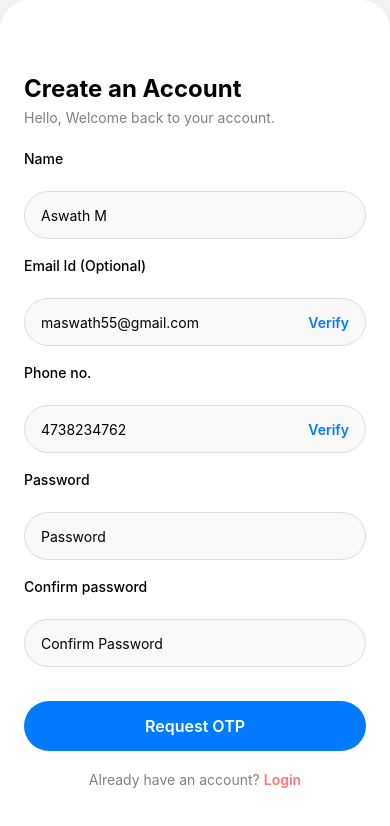
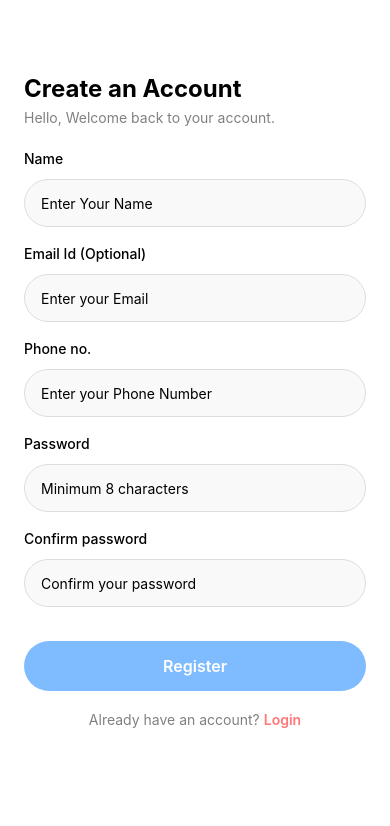
Before and after one commit to aswath06/BrickSync, a React Native app: screen /CreateAccountScreen in a window 390 px wide. Shown: the top 826 px of the page. Built offline with nearby package versions, Linux system fonts and the light colour scheme.

Commit message:
create a accoutn

```diff
--- a/package.json
+++ b/package.json
@@ -10,13 +10,15 @@
     "test": "jest"
   },
   "dependencies": {
+    "@react-native-async-storage/async-storage": "^2.2.0",
     "@react-navigation/native": "^7.1.14",
     "@react-navigation/native-stack": "^7.3.21",
     "react": "18.3.1",
     "react-native": "0.75.5",
     "react-native-safe-area-context": "^5.5.1",
     "react-native-screens": "^4.11.1",
-    "react-native-svg": "^15.12.0"
+    "react-native-svg": "^15.12.0",
+    "zustand": "^5.0.6"
   },
   "devDependencies": {
     "@babel/core": "^7.20.0",
--- a/src/Screens/CreateAccountScreen.tsx
+++ b/src/Screens/CreateAccountScreen.tsx
@@ -1,117 +1,227 @@
-import React, { useState } from 'react';
+import React, { useEffect, useState } from 'react';
 import {
   View,
   Text,
   TextInput,
   StyleSheet,
   TouchableOpacity,
+  Alert,
+  ScrollView,
 } from 'react-native';
+import { useAccountStore } from '../stores/useAccountStore';
 
-export const CreateAccountScreen = ({ navigation }) => {
+export const CreateAccountScreen = ({ navigation, route }) => {
   const [name, setName] = useState('');
   const [email, setEmail] = useState('');
   const [phone, setPhone] = useState('');
   const [password, setPassword] = useState('');
   const [confirmPassword, setConfirmPassword] = useState('');
+  const [verifiedPhone, setVerifiedPhone] = useState(false);
+  const [emailError, setEmailError] = useState('');
+  const [passwordMatchError, setPasswordMatchError] = useState('');
 
-  const handleVerify = (type: 'phone' | 'email') => {
-    console.log(`Verifying ${type}...`);
+  const setAccount = useAccountStore((state) => state.setAccount);
+
+  useEffect(() => {
+    const params = route?.params || {};
+    if (params.verified && params.type === 'phone') {
+      setVerifiedPhone(true);
+      setPhone(params.contact || '');
+      setAccount({ verifiedPhone: true, phone: params.contact });
+    }
+
+    const account = useAccountStore.getState().account;
+    setName(account.name || '');
+    setEmail(account.email || '');
+    setPassword(account.password || '');
+    setConfirmPassword(account.confirmPassword || '');
+  }, [route?.params]);
+
+  const isValidEmail = (email) =>
+    /^[^\s@]+@[^\s@]+\.[^\s@]+$/.test(email) || email === '';
+
+  const isStrongPassword = (pwd) => pwd.length >= 8;
+
+  const isFormValid =
+    name.trim() !== '' &&
+    phone.length === 10 &&
+    password.trim() !== '' &&
+    confirmPassword.trim() !== '' &&
+    password === confirmPassword &&
+    isStrongPassword(password) &&
+    verifiedPhone &&
+    isValidEmail(email);
+
+  const handleVerifyPhone = () => {
+    if (phone.length !== 10) {
+      Alert.alert('Error', 'Enter a valid 10-digit phone number');
+      return;
+    }
+
+    setAccount({
+      name,
+      email,
+      phone,
+      password,
+      confirmPassword,
+      verifiedPhone: false,
+    });
+
+    navigation.navigate('Otp', {
+      contact: phone,
+      type: 'phone',
+      source: 'create',
+      name,
+      email,
+      password,
+      confirmPassword,
+    });
+  };
+
+  const handleRegister = () => {
+    setAccount({
+      name,
+      email,
+      phone,
+      password,
+      confirmPassword,
+      verifiedPhone,
+    });
+
+    console.log('Registered Account:', {
+      name,
+      email,
+      phone,
+      password,
+      confirmPassword,
+      verifiedPhone,
+    });
+
+    Alert.alert('Success', 'Account registered successfully!');
   };
 
   return (
-    <View style={styles.container}>
+    <View style={{ flex: 1, backgroundColor: '#fff' }}>
+      <ScrollView contentContainerStyle={styles.container} showsVerticalScrollIndicator={false}>
         <Text style={styles.title}>Create an Account</Text>
         <Text style={styles.subtitle}>Hello, Welcome back to your account.</Text>
 
         <View style={styles.inputBox}>
           <Text style={styles.label}>Name</Text>
           <TextInput
-          placeholder="Aswath M"
+            placeholder="Enter Your Name"
             value={name}
-          onChangeText={setName}
+            onChangeText={(val) => {
+              setName(val);
+              setAccount({ name: val });
+            }}
             style={styles.input}
           />
         </View>
 
         <View style={styles.inputBox}>
           <Text style={styles.label}>Email Id (Optional)</Text>
-        <View style={styles.inlineInput}>
           <TextInput
-            placeholder="maswath55@gmail.com"
+            placeholder="Enter your Email"
             value={email}
-            onChangeText={setEmail}
-            style={styles.inlineTextInput}
+            onChangeText={(val) => {
+              setEmail(val);
+              setAccount({ email: val });
+              setEmailError(isValidEmail(val) ? '' : 'Invalid email format');
+            }}
+            style={styles.input}
             keyboardType="email-address"
           />
-          <TouchableOpacity onPress={() => handleVerify('email')}>
-            <Text style={styles.verifyText}>Verify</Text>
-          </TouchableOpacity>
-        </View>
+          {emailError ? <Text style={styles.errorText}>{emailError}</Text> : null}
         </View>
 
         <View style={styles.inputBox}>
           <Text style={styles.label}>Phone no.</Text>
           <View style={styles.inlineInput}>
             <TextInput
-            placeholder="4738234762"
+              placeholder="Enter your Phone Number"
               value={phone}
-            onChangeText={setPhone}
+              onChangeText={(text) => {
+                const cleaned = text.replace(/[^0-9]/g, '');
+                if (cleaned !== phone) {
+                  setVerifiedPhone(false);
+                }
+                setPhone(cleaned);
+                setAccount({ phone: cleaned, verifiedPhone: false });
+              }}
               style={styles.inlineTextInput}
               keyboardType="phone-pad"
               maxLength={10}
             />
-          <TouchableOpacity onPress={() => handleVerify('phone')}>
-            <Text style={styles.verifyText}>Verify</Text>
+            {phone.length === 10 && (
+              <TouchableOpacity onPress={handleVerifyPhone} disabled={verifiedPhone}>
+                <Text style={[styles.verifyText, verifiedPhone && styles.verified]}>
+                  {verifiedPhone ? 'Verified' : 'Verify'}
+                </Text>
               </TouchableOpacity>
+            )}
           </View>
         </View>
+
 
         <View style={styles.inputBox}>
   <Text style={styles.label}>Password</Text>
   <TextInput
-          placeholder="Password"
+    placeholder="Minimum 8 characters"
     value={password}
-          onChangeText={setPassword}
+    onChangeText={(val) => {
+      setPassword(val);
+      setAccount({ password: val });
+      setPasswordMatchError(val === confirmPassword ? '' : 'Passwords do not match');
+    }}
     secureTextEntry
     style={styles.input}
   />
+  {password.length > 0 && password.length < 8 && (
+    <Text style={styles.warningText}>Password must be at least 8 characters.</Text>
+  )}
 </View>
+
 
         <View style={styles.inputBox}>
           <Text style={styles.label}>Confirm password</Text>
           <TextInput
-          placeholder="Confirm Password"
+            placeholder="Confirm your password"
             value={confirmPassword}
-          onChangeText={setConfirmPassword}
+            onChangeText={(val) => {
+              setConfirmPassword(val);
+              setAccount({ confirmPassword: val });
+              setPasswordMatchError(val === password ? '' : 'Passwords do not match');
+            }}
             secureTextEntry
             style={styles.input}
           />
+          {passwordMatchError ? <Text style={styles.errorText}>{passwordMatchError}</Text> : null}
         </View>
 
-      <TouchableOpacity style={styles.requestBtn}>
-        <Text style={styles.requestBtnText}>Request OTP</Text>
+        <TouchableOpacity
+          style={[styles.requestBtn, { opacity: isFormValid ? 1 : 0.5 }]}
+          disabled={!isFormValid}
+          onPress={handleRegister}
+        >
+          <Text style={styles.requestBtnText}>Register</Text>
         </TouchableOpacity>
 
         <Text style={styles.footerText}>
           Already have an account?{' '}
-        <Text
-          style={styles.createLink}
-          onPress={() => navigation.navigate('LoginScreen')}
-        >
+          <Text style={styles.createLink} onPress={() => navigation.navigate('LoginScreen')}>
             Login
           </Text>
         </Text>
+      </ScrollView>
     </View>
   );
 };
 
 const styles = StyleSheet.create({
   container: {
-    flex: 1,
     padding: 24,
-    backgroundColor: '#fff',
-    borderTopLeftRadius: 30,
-    borderTopRightRadius: 30,
+    paddingBottom: 60, // extra space below last button
   },
   title: {
     fontSize: 24,
@@ -127,7 +237,7 @@ const styles = StyleSheet.create({
     marginBottom: 18,
   },
   label: {
-    marginBottom: 24,
+    marginBottom: 12,
     fontWeight: '500',
   },
   input: {
@@ -158,6 +268,9 @@ const styles = StyleSheet.create({
     color: '#007bff',
     fontWeight: '600',
   },
+  verified: {
+    color: 'green',
+  },
   requestBtn: {
     backgroundColor: '#007bff',
     height: 50,
@@ -171,6 +284,13 @@ const styles = StyleSheet.create({
     fontWeight: '600',
     fontSize: 16,
   },
+  warningText: {
+  color: '#d6a100',
+  fontSize: 13,
+  marginTop: 6,
+  paddingLeft: 10,
+},
+
   footerText: {
     textAlign: 'center',
     marginTop: 20,
@@ -180,4 +300,10 @@ const styles = StyleSheet.create({
     color: '#f77',
     fontWeight: '600',
   },
+  errorText: {
+    color: 'red',
+    fontSize: 13,
+    marginTop: 6,
+    paddingLeft: 10,
+  },
 });
--- a/src/Screens/LoginScreen.tsx
+++ b/src/Screens/LoginScreen.tsx
@@ -19,7 +19,7 @@ export const LoginScreen = ({ navigation, route }) => {
   const handlePhoneChange = (value: string) => {
     const filtered = value.replace(/[^0-9]/g, '').slice(0, 10);
     setPhone(filtered);
-    setIsVerified(false);
+    if (!route?.params?.verified) setIsVerified(false);
   };
 
   const handleVerify = () => {
@@ -38,7 +38,7 @@ export const LoginScreen = ({ navigation, route }) => {
 
     setError('');
     const contact = activeTab === 'phone' ? phone : email;
-    navigation.navigate('Otp', { contact, type: activeTab });
+    navigation.navigate('Otp', { contact, type: activeTab, source: 'login' });
   };
 
   useEffect(() => {
@@ -53,7 +53,6 @@ useEffect(() => {
         setEmail(route.params.contact || '');
       }
     } else {
-    // fallback: just populate contact without verifying
       if (route?.params?.type === 'phone') {
         setPhone(route.params?.contact || '');
       } else if (route?.params?.type === 'email') {
@@ -62,8 +61,6 @@ useEffect(() => {
     }
   }, [route?.params]);
 
-
-  // ✅ THIS useEffect ENSURES `isValid` UPDATES CORRECTLY
   useEffect(() => {
     if (activeTab === 'phone') {
       setIsValid(phone.length === 10);
@@ -84,7 +81,7 @@ useEffect(() => {
           onPress={() => {
             setActiveTab('email');
             setError('');
-            setIsVerified(false);
+            if (!route?.params?.verified) setIsVerified(false);
           }}
         >
           <Text style={[styles.tabText, activeTab === 'email' && styles.activeTabText]}>
@@ -97,7 +94,7 @@ useEffect(() => {
           onPress={() => {
             setActiveTab('phone');
             setError('');
-            setIsVerified(false);
+            if (!route?.params?.verified) setIsVerified(false);
           }}
         >
           <Text style={[styles.tabText, activeTab === 'phone' && styles.activeTabText]}>
@@ -143,7 +140,7 @@ useEffect(() => {
               value={email}
               onChangeText={(text) => {
                 setEmail(text);
-                setIsVerified(false);
+                if (!route?.params?.verified) setIsVerified(false);
               }}
             />
             {isVerified ? (
@@ -194,7 +191,6 @@ useEffect(() => {
           Create an account
         </Text>
       </Text>
-
     </View>
   );
 };
--- /dev/null
+++ b/src/stores/useAccountStore.js
@@ -0,0 +1,40 @@
+import { create } from 'zustand';
+import { persist } from 'zustand/middleware';
+import AsyncStorage from '@react-native-async-storage/async-storage';
+
+export const useAccountStore = create(
+  persist(
+    (set) => ({
+      account: {
+        name: '',
+        email: '',
+        phone: '',
+        password: '',
+        confirmPassword: '',
+        verifiedPhone: false,
+      },
+      setAccount: (data) =>
+        set((state) => ({
+          account: {
+            ...state.account,
+            ...data,
+          },
+        })),
+    }),
+    {
+      name: 'account-storage',
+      storage: {
+        getItem: async (name) => {
+          const item = await AsyncStorage.getItem(name);
+          return item != null ? JSON.parse(item) : null;
+        },
+        setItem: async (name, value) => {
+          await AsyncStorage.setItem(name, JSON.stringify(value));
+        },
+        removeItem: async (name) => {
+          await AsyncStorage.removeItem(name);
+        },
+      },
+    }
+  )
+);
```
Also changed, not shown: src/Screens/OtpScreen.tsx (+24 -30 lines), 1 other file (tests, documents, lock files or other folders). Lines whose indentation alone changed are shown as unchanged.
